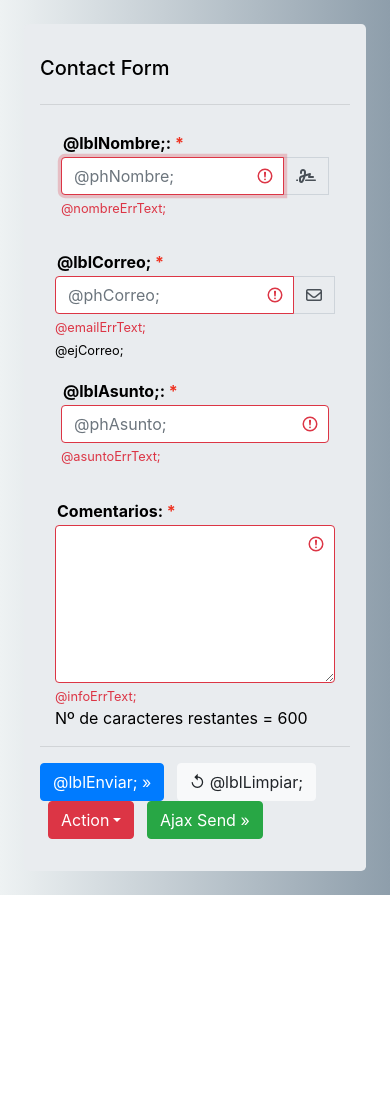
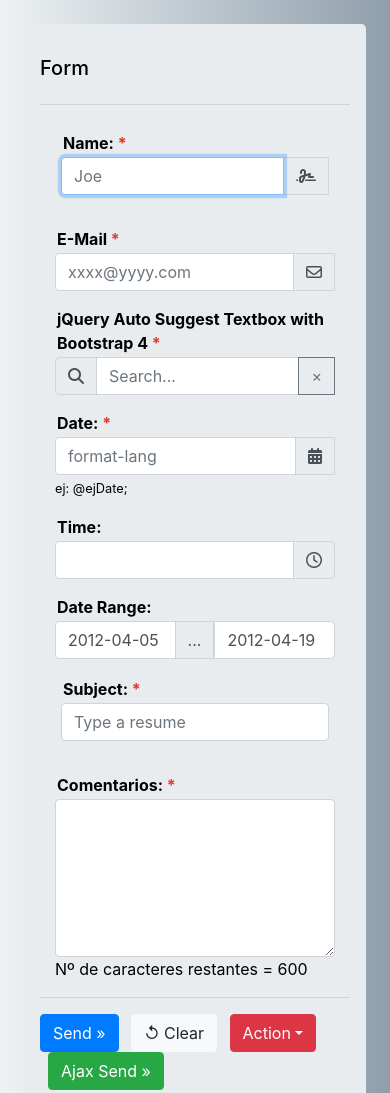
Before and after one commit to pableke/validate-box, a website: page src/views/index.html in a window 390 px wide. Shown: the top 1093 px of the page. Before the commit the page ends 895 px from the top, so only its background shows below. Drawn offline with nearby package versions, Linux system fonts and the light colour scheme; files that its build step writes are made by us from their sources.

Commit message:
Add validation errors and improve test

```diff
--- a/package.json
+++ b/package.json
@@ -1,6 +1,6 @@
 {
   "name": "validate-box",
-  "version": "0.0.1",
+  "version": "0.0.2",
   "description": "Same I18n validation on server and client",
   "main": "./src/main.js",
   "scripts": {
--- a/src/js/multi-box.js
+++ b/src/js/multi-box.js
@@ -848,6 +848,8 @@ $(document).ready(function() {
 					.finally(() => loading.fadeOut()); //allways
 				}
 			}
+			else
+				setDanger(mb.get("form"));
 		});
 	});
 
--- a/src/js/util.js
+++ b/src/js/util.js
@@ -160,6 +160,8 @@ $(document).ready(function() {
 					.finally(() => loading.fadeOut()); //allways
 				}
 			}
+			else
+				setDanger(mb.get("form"));
 		});
 	});
 
--- a/src/views/index.html
+++ b/src/views/index.html
@@ -11,7 +11,7 @@
 	<!-- Styles css bootstrap -->
 	<link rel="stylesheet" href="https://code.jquery.com/ui/1.12.1/themes/base/jquery-ui.css">
 	<link rel="stylesheet" href="https://stackpath.bootstrapcdn.com/bootstrap/4.5.2/css/bootstrap.min.css" integrity="sha384-JcKb8q3iqJ61gNV9KGb8thSsNjpSL0n8PARn9HuZOnIxN0hoP+VmmDGMN5t9UJ0Z" crossorigin="anonymous">
-	<link rel="stylesheet" type="text/css" href="src/css/style.min.css" />
+	<link rel="stylesheet" type="text/css" href="css/style.min.css" />
 
 	<!-- jQuery -->
 	<!-- jQuery first, then Popper.js, then Bootstrap JS -->
@@ -24,54 +24,92 @@
 	<!-- SCROOLL REVEAL JS LIBRARY CDN -->
 	<script src="https://unpkg.com/scrollreveal/dist/scrollreveal.min.js"></script>
 	<!-- local JS -->
-	<script type="text/javascript" src="src/js/multi-box.min.js"></script>
+	<script type="text/javascript" src="js/multi-box.min.js"></script>
 </head>
 <body>
 
 <div class="jumbotron m-4">
-		<h5>Contact Form</h5>
+	<h5>Form</h5>
 	<hr class="my-4"/>
 
-		<form id="contact" action="/contact.html" method="post">
+	<form id="test" action="/test.html" method="post">
 		<div class="form-row m-3">
 			<div class="form-group col-md-3">
-					<label for="nombre" class="required">@lblNombre;:</label>
+				<label for="name" class="required">Name:</label>
 				<div class="input-group">
-						<input type="text" id="nombre" name="nombre" value="" size="40" maxlength="200" class="form-control" tabindex="1" title="@titNombre;" placeholder="@phNombre;" />
+					<input type="text" id="name" name="name" value="" size="40" maxlength="200" class="form-control" tabindex="1" title="User name" placeholder="Joe" />
 					<div class="input-group-append"><span class="input-group-text" id="basic-addon2"><i class="fas fa-signature"></i></span></div>
-						<span class="invalid-feedback">@nombreErrText;</span>
+					<span class="invalid-feedback"></span>
 				</div>
 			</div>
 		</div>
 
 		<div class="form-group col-md-5">
-				<label for="email" class="required">@lblCorreo;</label>
+			<label for="email" class="required">E-Mail</label>
 			<div class="input-group">
-					<input type="text" id="email" name="email" value="" size="50" maxlength="200" tabindex="2" class="form-control" title="@titCorreo;" placeholder="@phCorreo;" />
+				<input type="text" id="email" name="email" value="" size="50" maxlength="200" tabindex="2" class="form-control" title="Type your email" placeholder="xxxx@yyyy.com" />
 				<div class="input-group-append"><span class="input-group-text" id="basic-addon2"><i class="far fa-envelope"></i></span></div>
-					<div class="invalid-feedback">@emailErrText;</div>
+				<div class="invalid-feedback"></div>
 			</div>
-				<small>@ejCorreo;</small>
+		</div>
+
+		<div class="form-group col-md-6">
+			<label for="ac1" class="required">jQuery Auto Suggest Textbox with Bootstrap 4</label>
+			<div class="input-group">
+				<div class="input-group-prepend"><span class="input-group-text" id="basic-addon2"><i class="fa fa-search"></i></span></div>
+				<input type="text" id="ac1" value="" size="15" tabindex="3"
+					class="form-control input-lg autocomplete" placeholder="Search..." title="Autocomplete country textbox" />
+				<div class="input-group-append clear-input d-none"><button class="btn btn-outline-secondary" type="button" id="button-addon2">&times;</button></div>
+				<input type="hidden" id="idUsuario" name="idUsuario" value="kk" />
+			</div>
+		</div>
+
+		<div class="form-group col-md-2">
+			<label for="date" class="required">Date:</label>
+			<div class="input-group">
+				<input type="text" id="date" name="date" value="" size="40" maxlength="10" tabindex="3"
+					class="form-control datepicker" placeholder="format-lang" />
+				<div class="input-group-append"><span class="input-group-text" id="basic-addon2"><i class="fa fa-calendar"></i></span></div>
+				<div class="invalid-feedback"></div>
+			</div>
+			<small>ej: @ejDate;</small>
+		</div>
+
+		<div class="form-group col-md-2">
+			<label for="time">Time:</label>
+			<div class="input-group">
+				<input id="time" type="text" value="" tabindex="4" class="form-control date datepicker" />
+				<div class="input-group-append"><span class="input-group-text" id="basic-addon2"><i class="far fa-clock"></i></span></div>
+			</div>
+		</div>
+
+		<div class="form-group col-md-4">
+			<label for="f1">Date Range:</label>
+			<div class="input-group">
+				<input type="text" id="f1" name="f1" class="form-control" value="2012-04-05" tabindex="5" />
+				<div class="input-group-append"><span class="input-group-text" id="basic-addon2">...</span></div>
+				<input type="text" id="f2" name="f2" class="form-control" value="2012-04-19" tabindex="6" />
+			</div>
 		</div>
 
 		<div class="form-row m-3">
 			<div class="form-group col-md-3">
-					<label for="asunto" class="required">@lblAsunto;:</label>
-					<input type="text" id="asunto" name="asunto" value="" size="40" maxlength="200" class="form-control" tabindex="3" title="@titAsunto;" placeholder="@phAsunto;" />
-					<span class="invalid-feedback">@asuntoErrText;</span>
+				<label for="subject" class="required">Subject:</label>
+				<input type="text" id="subject" name="subject" value="" size="40" maxlength="200" class="form-control" tabindex="3" placeholder="Type a resume" />
+				<span class="invalid-feedback"></span>
 			</div>
 		</div>
 
 		<div class="form-group col-md-4">
 			<label for="info" class="required">Comentarios:</label>
 			<textarea id="info" class="form-control" tabindex="7" cols="62" rows="6" maxlength="600"></textarea>
-					<span class="invalid-feedback">@infoErrText;</span>
+				<span class="invalid-feedback"></span>
 			<p>Nº de caracteres restantes = <span id="counter-info">600</span></p>
 		</div>
 
 		<hr/>
-			<button type="submit" class="btn btn-primary ajax-submit" tabindex="100" title="@titAcceder;">@lblEnviar; &raquo;</button>
-			<button type="reset" class="btn btn-light ml-2" tabindex="101" title="@titRestaurar;">&olarr; @lblLimpiar;</button>
+		<button type="submit" class="btn btn-primary" tabindex="100">Send &raquo;</button>
+		<button type="reset" class="btn btn-light ml-2" tabindex="101">&olarr; Clear</button>
 		<!-- Example single danger button -->
 		<div class="btn-group ml-2">
 			<button type="button" class="btn btn-danger dropdown-toggle" tabindex="102" data-toggle="dropdown" aria-haspopup="true" aria-expanded="false">Action</button>
@@ -83,10 +121,8 @@
 				<a class="dropdown-item" href="#">Separated link</a>
 			</div>
 		</div>
-			<button href="contact.html?number=14,63" class="ajax btn btn-success ml-2" tabindex="103">Ajax Send &raquo;</button>
+		<button href="contact.html?number=14,63" class="ajax-submit btn btn-success ml-2" tabindex="103">Ajax Send &raquo;</button>
 	</form>
-
-		<div append="src/tpl/forms/public/links.html" />
 </div>
 
 </body>
```
Also changed, not shown: src/index.js (+74 -0 lines), README.md, src/js/multi-box.min.js. Lines whose indentation alone changed are shown as unchanged.
